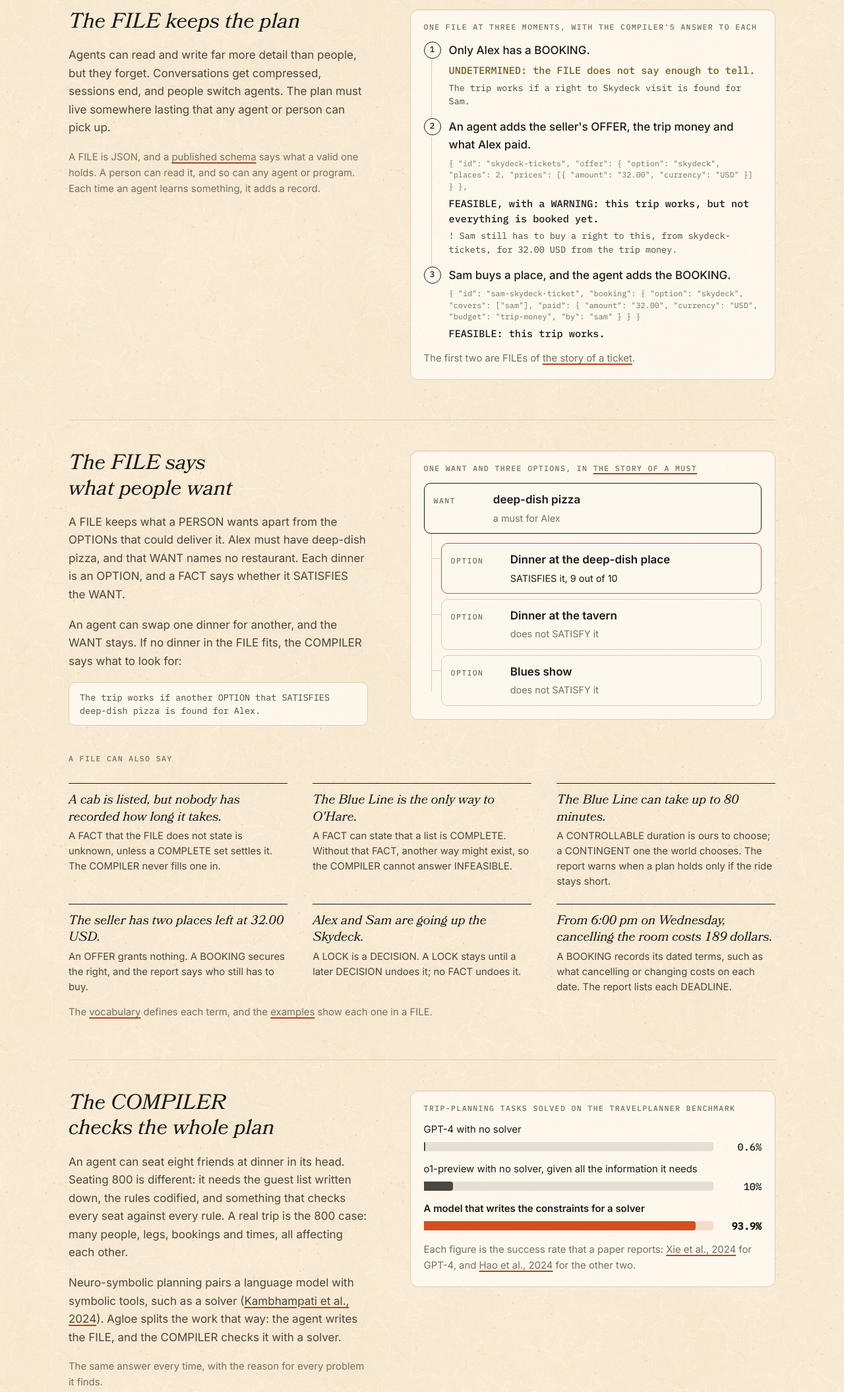
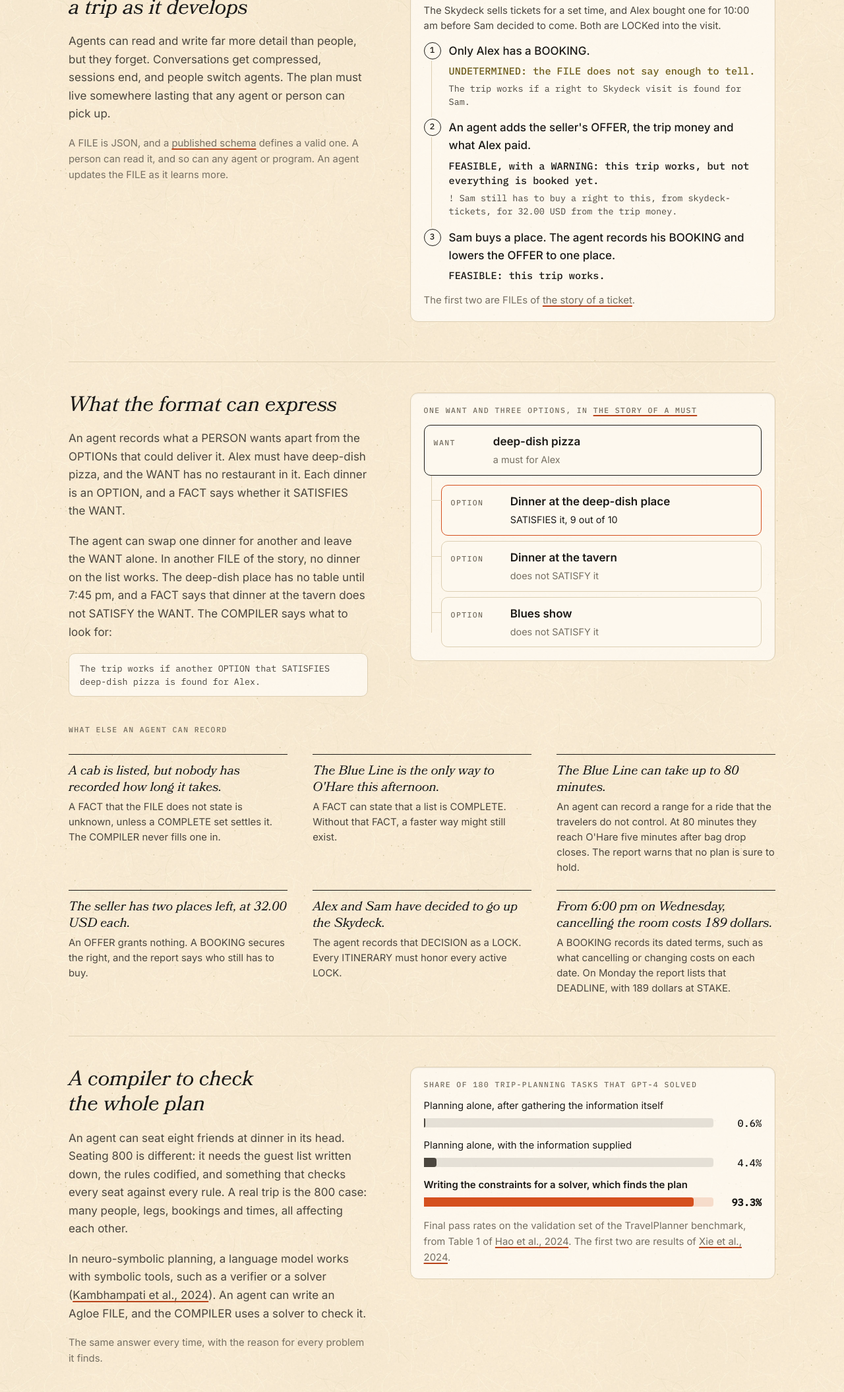
Before and after one commit to ian-c-leonard/agloe, a plain HTML site: page pages/index.html in a window 1280 px wide. Shown: the part 2489-4599 px from the top of the page at 66% size. Drawn offline with Linux system fonts and the light colour scheme.

Commit message:
The band "Why Agloe" has plain headings and says only what holds today
After a review of its claims, its sources and its words, and Ian's word on the headings:

- The four headings are plain labels. None gives a thing a human verb, and neither do the
  sentences under them.
- The three bars are one model on the same 180 tasks: GPT-4 planning alone in two settings,
  and GPT-4 writing the constraints for a solver. They come from one table.
- In the third state of the FILE, Sam's BOOKING is recorded and the OFFER has one place
  fewer, as the rules page asks of whoever writes a FILE. The test builds that state.
- The figure opens with the story's own sentence, and shows no raw records.
- Four of the six short pairs say what the example itself shows.
- The part on the OPTIMIZER opens by saying that it is planned and not built, and speaks of
  it in the future tense.
- The lead and one line of links are shorter.

Co-Authored-By: Claude Fable 5.2 <noreply@anthropic.com>

```diff
--- a/pages/index.html
+++ b/pages/index.html
@@ -547,17 +547,18 @@ The plan relies on these FACTs and DECISIONs:
     <div class="wrap">
       <div class="stack">
         <h2 id="why-title">Why Agloe</h2>
-        <p class="lead"><span data-from="docs/VISION.md">AI agents are starting to plan trips.</span> <span data-from="README.md">They need three things: a lasting place to keep the plan, codified rules that check their work, and a way to say what people want rather than only what is possible.</span> <span data-from="docs/VISION.md">People planning without AI benefit in the same way.</span></p>
+        <p class="lead"><span data-from="docs/VISION.md">AI agents are starting to plan trips.</span> <span data-from="docs/VISION.md">People planning without AI benefit in the same way.</span></p>
       </div>
       <ol class="whys">
         <li class="why" id="why-file">
           <div class="stack">
-            <h3>The FILE keeps the plan</h3>
+            <h3>A file for agents to record a trip as it develops</h3>
             <p data-from="docs/VISION.md">Agents can read and write far more detail than people, but they forget. Conversations get compressed, sessions end, and people switch agents. The plan must live somewhere lasting that any agent or person can pick up.</p>
-            <p class="small">A FILE is JSON, and a <a href="https://github.com/ian-c-leonard/agloe/blob/main/src/agloe/schema/file.schema.json">published schema</a> says what a valid one holds. A person can read it, and so can any agent or program. Each time an agent learns something, it adds a record.</p>
+            <p class="small">A FILE is JSON, and a <a href="https://github.com/ian-c-leonard/agloe/blob/main/src/agloe/schema/file.schema.json">published schema</a> defines a valid one. A person can read it, and so can any agent or program. An agent updates the FILE as it learns more.</p>
           </div>
           <figure class="grows" id="file-grows">
-            <figcaption>One FILE at three moments, with the COMPILER's answer to each</figcaption>
+            <figcaption>One FILE at three moments, and what the COMPILER answers</figcaption>
+            <p class="story" data-from="spec/rules.md">The Skydeck sells tickets for a set time, and Alex bought one for 10:00 am before Sam decided to come. Both are LOCKed into the visit.</p>
             <ol>
               <li data-file="a-ticket/depends-on-a-ticket">
                 <p class="told" data-from="spec/rules.md">Only Alex has a BOOKING.</p>
@@ -566,13 +567,11 @@ The plan relies on these FACTs and DECISIONs:
               </li>
               <li data-file="a-ticket/not-bought-yet">
                 <p class="told">An agent adds the seller's OFFER, the trip money and what Alex paid.</p>
-                <p class="record" data-lines-from="examples/a-ticket/not-bought-yet.json">{ "id": "skydeck-tickets", "offer": { "option": "skydeck", "places": 2, "prices": [{ "amount": "32.00", "currency": "USD" }] } },</p>
                 <p class="answer-line" data-lines-from="examples/a-ticket/not-bought-yet.expected.txt">FEASIBLE, with a WARNING: this trip works, but not everything is booked yet.</p>
                 <p class="plan-line" data-lines-from="examples/a-ticket/not-bought-yet.expected.txt">! Sam still has to buy a right to this, from skydeck-tickets, for 32.00 USD from the trip money.</p>
               </li>
-              <li data-adds-to="a-ticket/not-bought-yet">
-                <p class="told">Sam buys a place, and the agent adds the BOOKING.</p>
-                <p class="record added">{ "id": "sam-skydeck-ticket", "booking": { "option": "skydeck", "covers": ["sam"], "paid": { "amount": "32.00", "currency": "USD", "budget": "trip-money", "by": "sam" } } }</p>
+              <li data-buys-from="a-ticket/not-bought-yet" data-buyer="sam" data-offer="skydeck-tickets">
+                <p class="told">Sam buys a place. The agent records his BOOKING and lowers the OFFER to one place.</p>
                 <p class="answer-line">FEASIBLE: this trip works.</p>
               </li>
             </ol>
@@ -581,9 +580,9 @@ The plan relies on these FACTs and DECISIONs:
         </li>
         <li class="why" id="why-wants">
           <div class="stack">
-            <h3>The FILE says what people want</h3>
-            <p>A FILE keeps what a PERSON wants apart from the OPTIONs that could deliver it. Alex must have deep-dish pizza, and that WANT names no restaurant. Each dinner is an OPTION, and a FACT says whether it SATISFIES the WANT.</p>
-            <p>An agent can swap one dinner for another, and the WANT stays. If no dinner in the FILE fits, the COMPILER says what to look for:</p>
+            <h3>What the format can express</h3>
+            <p>An agent records what a PERSON wants apart from the OPTIONs that could deliver it. Alex must have deep-dish pizza, and the WANT has no restaurant in it. Each dinner is an OPTION, and a FACT says whether it SATISFIES the WANT.</p>
+            <p>The agent can swap one dinner for another and leave the WANT alone. In another FILE of the story, no dinner on the list works. <span data-from="spec/rules.md">The deep-dish place has no table until 7:45 pm, and a FACT says that dinner at the tavern does not SATISFY the WANT.</span> The COMPILER says what to look for:</p>
             <p class="plan-line quoted" data-lines-from="examples/a-must/depends-on-another-place.expected.txt">The trip works if another OPTION that SATISFIES deep-dish pizza is found for Alex.</p>
           </div>
           <figure class="wanted" id="want-and-options" data-file="a-must/works">
@@ -596,62 +595,61 @@ The plan relies on these FACTs and DECISIONs:
             </ul>
           </figure>
           <div class="also">
-            <h4>A FILE can also say</h4>
+            <h4>What else an agent can record</h4>
             <dl>
               <div>
                 <dt data-from="spec/rules.md">A cab is listed, but nobody has recorded how long it takes.</dt>
                 <dd data-from="spec/rules.md">A FACT that the FILE does not state is unknown, unless a COMPLETE set settles it. The COMPILER never fills one in.</dd>
               </div>
               <div>
-                <dt>The Blue Line is the only way to O'Hare.</dt>
-                <dd>A FACT can state that a list is COMPLETE. Without that FACT, another way might exist, so the COMPILER cannot answer INFEASIBLE.</dd>
+                <dt>The Blue Line is the only way to O'Hare this afternoon.</dt>
+                <dd>A FACT can state that a list is COMPLETE. Without that FACT, a faster way might still exist.</dd>
               </div>
               <div>
                 <dt>The Blue Line can take up to 80 minutes.</dt>
-                <dd><span data-from="spec/foundation.md">A CONTROLLABLE duration is ours to choose; a CONTINGENT one the world chooses.</span> The report warns when a plan holds only if the ride stays short.</dd>
+                <dd>An agent can record a range for a ride that the travelers do not control. <span data-from="spec/rules.md">At 80 minutes they reach O'Hare five minutes after bag drop closes.</span> The report warns that no plan is sure to hold.</dd>
               </div>
               <div>
-                <dt>The seller has two places left at 32.00 USD.</dt>
+                <dt>The seller has two places left, at 32.00 USD each.</dt>
                 <dd><span data-from="spec/vocabulary.md">An OFFER grants nothing.</span> A BOOKING secures the right, and the report says who still has to buy.</dd>
               </div>
               <div>
-                <dt>Alex and Sam are going up the Skydeck.</dt>
-                <dd>A LOCK is a DECISION. <span data-from="spec/vocabulary.md">A LOCK stays until a later DECISION undoes it; no FACT undoes it.</span></dd>
+                <dt>Alex and Sam have decided to go up the Skydeck.</dt>
+                <dd>The agent records that DECISION as a LOCK. <span data-from="spec/vocabulary.md">Every ITINERARY must honor every active LOCK.</span></dd>
               </div>
               <div>
                 <dt>From 6:00 pm on Wednesday, cancelling the room costs 189 dollars.</dt>
-                <dd><span data-from="spec/vocabulary.md">A BOOKING records its dated terms, such as what cancelling or changing costs on each date.</span> The report lists each DEADLINE.</dd>
+                <dd><span data-from="spec/vocabulary.md">A BOOKING records its dated terms, such as what cancelling or changing costs on each date.</span> On Monday the report lists that DEADLINE, with 189 dollars at STAKE.</dd>
               </div>
             </dl>
-            <p class="small">The <a href="https://github.com/ian-c-leonard/agloe/blob/main/spec/vocabulary.md">vocabulary</a> defines each term, and the <a href="/examples/">examples</a> show each one in a FILE.</p>
           </div>
         </li>
         <li class="why" id="why-compiler">
           <div class="stack">
-            <h3>The COMPILER checks the whole plan</h3>
+            <h3>A compiler to check the whole plan</h3>
             <p data-from="docs/VISION.md">An agent can seat eight friends at dinner in its head. Seating 800 is different: it needs the guest list written down, the rules codified, and something that checks every seat against every rule. A real trip is the 800 case: many people, legs, bookings and times, all affecting each other.</p>
-            <p>Neuro-symbolic planning pairs a language model with symbolic tools, such as a solver (<a href="https://arxiv.org/abs/2402.01817">Kambhampati et al., 2024</a>). Agloe splits the work that way: the agent writes the FILE, and the COMPILER checks it with a solver.</p>
+            <p>In neuro-symbolic planning, a language model works with symbolic tools, such as a verifier or a solver (<a href="https://arxiv.org/abs/2402.01817">Kambhampati et al., 2024</a>). An agent can write an Agloe FILE, and the COMPILER uses a solver to check it.</p>
             <p class="small" data-from="docs/VISION.md">The same answer every time, with the reason for every problem it finds.</p>
           </div>
           <figure class="meters" id="with-a-solver">
-            <figcaption>Trip-planning tasks solved on the TravelPlanner benchmark</figcaption>
+            <figcaption>Share of 180 trip-planning tasks that GPT-4 solved</figcaption>
             <ul>
-              <li style="--share: 0.6" title="GPT-4 with no solver: 0.6% of the tasks solved"><span class="who">GPT-4 with no solver</span><span class="track"><i></i></span><span class="share">0.6%</span></li>
-              <li style="--share: 10" title="o1-preview with no solver, given all the information it needs: 10% of the tasks solved"><span class="who">o1-preview with no solver, given all the information it needs</span><span class="track"><i></i></span><span class="share">10%</span></li>
-              <li class="solver" style="--share: 93.9" title="A model that writes the constraints for a solver: 93.9% of the tasks solved"><span class="who">A model that writes the constraints for a solver</span><span class="track"><i></i></span><span class="share">93.9%</span></li>
+              <li style="--share: 0.6" title="Planning alone, after gathering the information itself: 0.6% of the tasks solved"><span class="who">Planning alone, after gathering the information itself</span><span class="track"><i></i></span><span class="share">0.6%</span></li>
+              <li style="--share: 4.4" title="Planning alone, with the information supplied: 4.4% of the tasks solved"><span class="who">Planning alone, with the information supplied</span><span class="track"><i></i></span><span class="share">4.4%</span></li>
+              <li class="solver" style="--share: 93.3" title="Writing the constraints for a solver, which finds the plan: 93.3% of the tasks solved"><span class="who">Writing the constraints for a solver, which finds the plan</span><span class="track"><i></i></span><span class="share">93.3%</span></li>
             </ul>
-            <p class="small">Each figure is the success rate that a paper reports: <a href="https://arxiv.org/abs/2402.01622">Xie et al., 2024</a> for GPT-4, and <a href="https://arxiv.org/abs/2404.11891">Hao et al., 2024</a> for the other two.</p>
+            <p class="small">Final pass rates on the validation set of the TravelPlanner benchmark, from Table 1 of <a href="https://arxiv.org/abs/2404.11891">Hao et al., 2024</a>. The first two are results of <a href="https://arxiv.org/abs/2402.01622">Xie et al., 2024</a>.</p>
           </figure>
         </li>
         <li class="why" id="why-optimizer">
           <div class="stack">
-            <h3>The OPTIMIZER finds the best plan</h3>
+            <h3>An optimizer to rank the plans that work</h3>
+            <p>The OPTIMIZER is planned for release 0.2 and is not built yet. It will rank the plans that work by how well they meet each traveler's priorities.</p>
             <p data-from="docs/VISION.md">A plan can work and still be wrong for the people on it. Travelers need to state their priorities, so the best version can be found and its trade-offs shown.</p>
-            <p><span data-from="spec/foundation.md">Every ranking shows each PERSON's own SCORE beside the total, so nobody's loss hides in a sum.</span> <span data-from="spec/foundation.md">The ranking flags any ITINERARY in which one PERSON's SCORE trails far behind the others, or in which the same PERSON loses every choice.</span></p>
-            <p class="small soon">The OPTIMIZER is release 0.2. It is not built yet.</p>
+            <p>Each ranking will show each PERSON's own SCORE beside the total. It will flag a plan in which one PERSON trails far behind the others, or loses every choice.</p>
           </div>
           <figure class="defined">
-            <figcaption>SCORE, in the vocabulary</figcaption>
+            <figcaption>SCORE, as the vocabulary defines it</figcaption>
             <p data-from="spec/vocabulary.md">A number for one FEASIBLE ITINERARY: for every PERSON and every WANT they hold, the DEGREE OF WANT times the DEGREE OF SATISFACTION the ITINERARY delivers, all added up.</p>
             <p class="small" data-from="spec/foundation.md">PERSONs rank their own WANTs instead of inventing numbers, and a fixed rule turns each ranking into DEGREEs OF WANT.</p>
           </figure>
--- a/pages/site.css
+++ b/pages/site.css
@@ -688,6 +688,7 @@ footer .wrap { display: grid; grid-template-columns: repeat(3, minmax(0, 1fr));
 .grows li::before { content: counter(moment); position: absolute; left: 0; top: 0; width: 24px; height: 24px; border-radius: 50%; border: 1.5px solid var(--ink); font: 500 0.78rem/21px var(--mono); text-align: center; background: var(--surface); }
 .grows li:not(:last-child)::after { content: ""; position: absolute; left: 11.5px; top: 28px; bottom: -14px; border-left: 1.5px solid var(--line); }
 .grows .told { font-weight: 500; }
+.grows .story { font-size: 0.93rem; line-height: 1.5; color: var(--ink2); }
 .grows .record { font: 400 0.74rem/1.5 var(--mono); color: var(--muted); overflow-wrap: anywhere; }
 /* A WANT, and under it each OPTION with what a FACT says of the two. */
 .wanted .want, .wanted li { display: grid; grid-template-columns: 4.6em minmax(0, 1fr); gap: 2px 12px; align-items: baseline; padding: 11px 14px; border: 1px solid var(--line); border-radius: 10px; background: var(--surface); }
```
Also changed, not shown: 1 other file.
